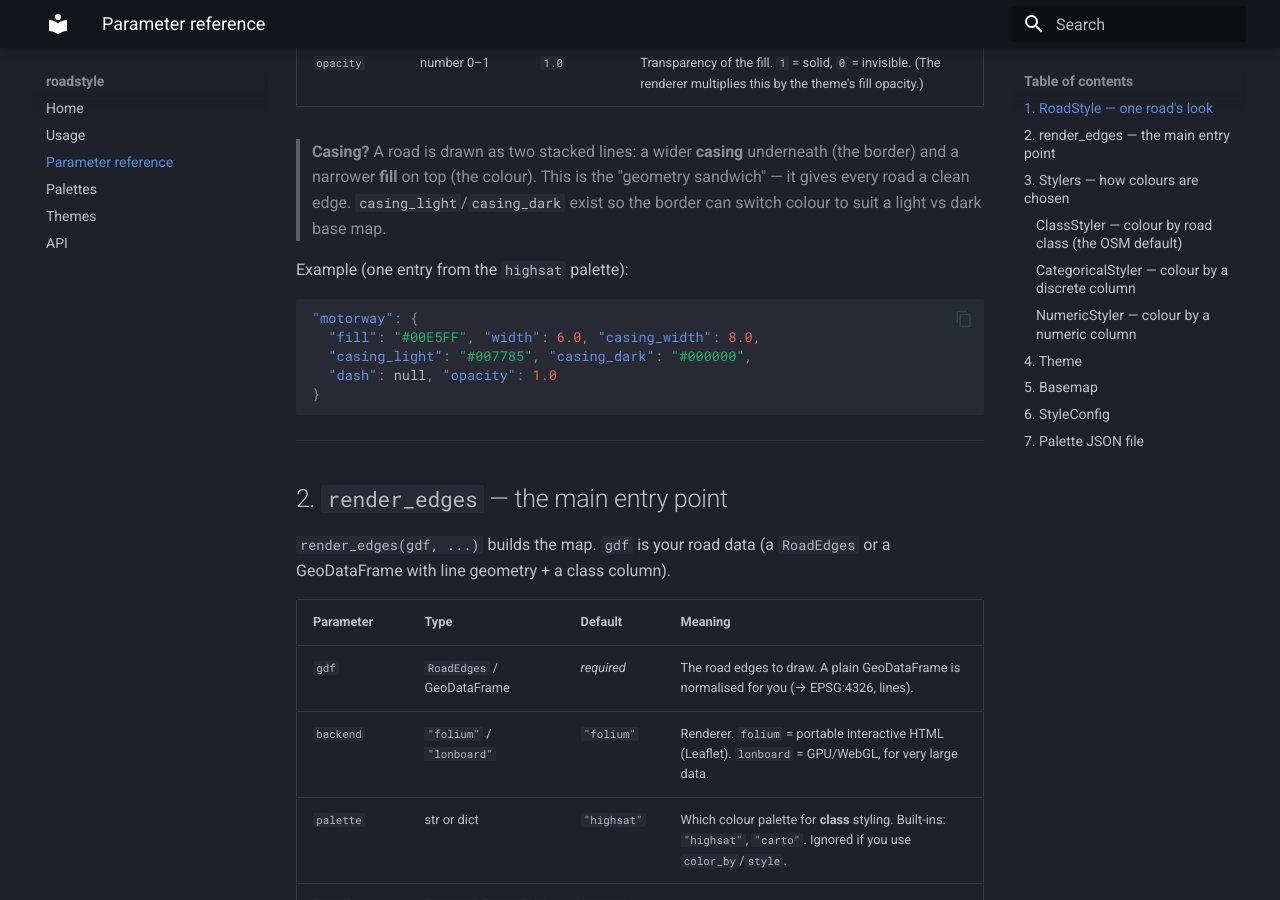
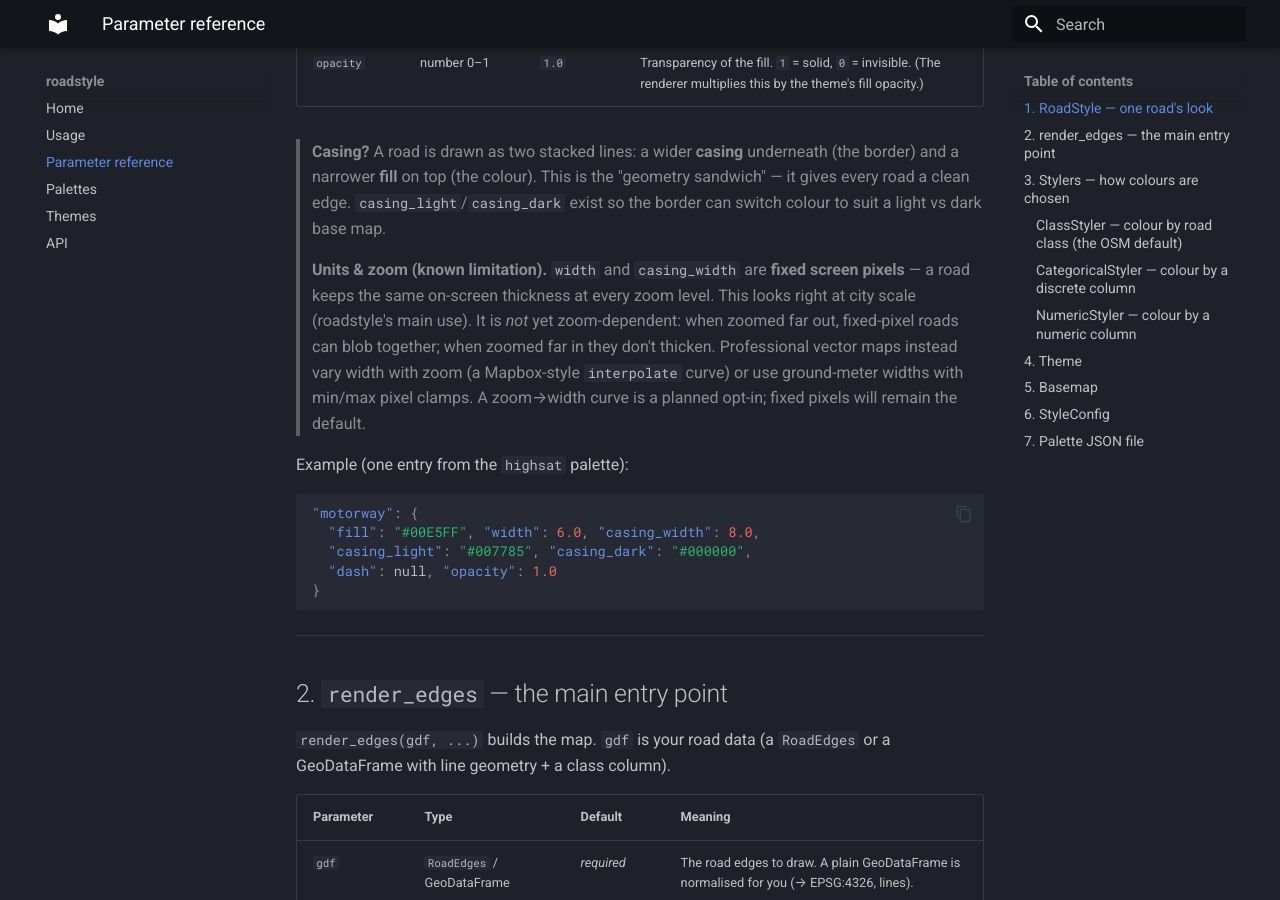
Before and after one commit to Khoshkhah/roadstyle, an MkDocs documentation site: the page built from docs/parameters.md, in a window 1280 px wide and 900 px high, scrolled down 883 px. Built offline with MkDocs 1.6.1 and Material for MkDocs 9.7.7, drawn with Linux system fonts in a browser that asks for light colours.

Commit message:
docs: note width/casing_width are fixed pixels; zoom-scaling is a deferred opt-in
Document that line widths are constant screen pixels (right at city scale, can blob when zoomed
far out) and that a zoom->width curve / meter-width option is planned but not yet implemented.

Co-Authored-By: Claude Opus 4.8 (1M context) <noreply@anthropic.com>

````diff
--- a/docs/parameters.md
+++ b/docs/parameters.md
@@ -32,6 +32,13 @@ palette JSON file.
 > and a narrower **fill** on top (the colour). This is the "geometry sandwich" — it gives every
 > road a clean edge. `casing_light`/`casing_dark` exist so the border can switch colour to suit
 > a light vs dark base map.
+
+> **Units & zoom (known limitation).** `width` and `casing_width` are **fixed screen pixels** —
+> a road keeps the same on-screen thickness at every zoom level. This looks right at city scale
+> (roadstyle's main use). It is *not* yet zoom-dependent: when zoomed far out, fixed-pixel roads
+> can blob together; when zoomed far in they don't thicken. Professional vector maps instead vary
+> width with zoom (a Mapbox-style `interpolate` curve) or use ground-meter widths with min/max
+> pixel clamps. A zoom→width curve is a planned opt-in; fixed pixels will remain the default.
 
 Example (one entry from the `highsat` palette):
 ```json
````
